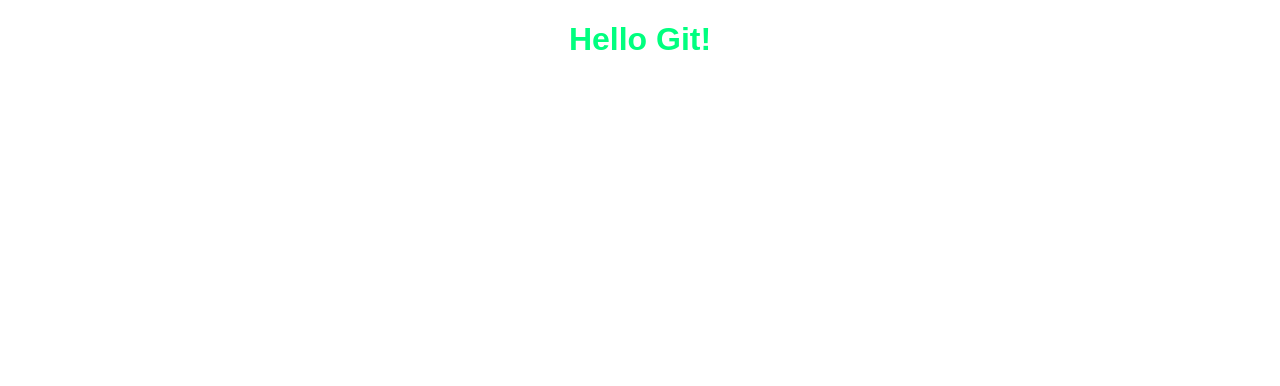
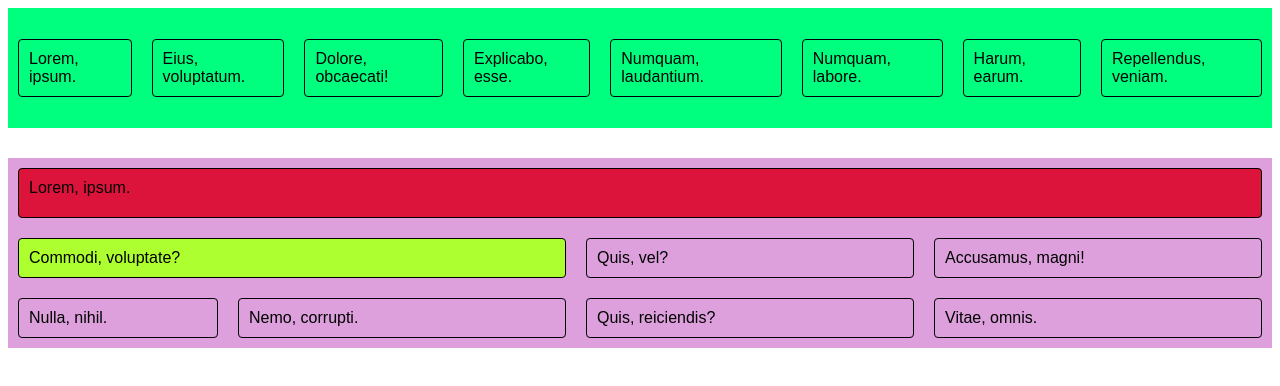
Before and after one commit to Natulya/sb2_2022.09.17, a plain HTML site: page index.html in a window 1280 px wide. Drawn offline with Linux system fonts and the light colour scheme.

Commit message:
Гриды

```diff
--- a/index.html
+++ b/index.html
@@ -5,10 +5,30 @@
     <meta http-equiv="X-UA-Compatible" content="IE=edge">
     <meta name="viewport" content="width=device-width, initial-scale=1.0">
     <title>Hello Git!</title>
-    <!-- link:css -->
     <link rel="stylesheet" href="style.css">
 </head>
+<!-- .box.box$*2>.card*8>lorem2
+ -->
 <body>
- <h1>Hello Git!</h1>
+   <div class="box box1">
+    <div class="card">Lorem, ipsum.</div>
+    <div class="card">Eius, voluptatum.</div>
+    <div class="card">Dolore, obcaecati!</div>
+    <div class="card">Explicabo, esse.</div>
+    <div class="card">Numquam, laudantium.</div>
+    <div class="card">Numquam, labore.</div>
+    <div class="card">Harum, earum.</div>
+    <div class="card">Repellendus, veniam.</div>
+   </div>
+   <div class="box box2">
+    <div class="card">Lorem, ipsum.</div>
+    <div class="card">Commodi, voluptate?</div>
+    <div class="card">Quis, vel?</div>
+    <div class="card">Accusamus, magni!</div>
+    <div class="card">Nulla, nihil.</div>
+    <div class="card">Nemo, corrupti.</div>
+    <div class="card">Quis, reiciendis?</div>
+    <div class="card">Vitae, omnis.</div>
+   </div>
 </body>
 </html>
--- a/style.css
+++ b/style.css
@@ -1,5 +1,51 @@
-h1 {
-    text-align: center;
+body {
     font-family: sans-serif;
-    color: springgreen;
 }
+
+.box {
+    margin-bottom: 30px;
+    padding: 10px;
+    gap: 20px;
+}
+
+.card {
+    padding: 10px;
+    border: 1px solid;
+    border-radius: 4px;
+}
+
+.box1 {
+    background-color: springgreen;
+    display: flex;
+    height: 100px;
+        /* flex-direction: column; */
+    justify-content: space-between;
+    align-items: center;
+}
+
+.box2 {
+    background-color: plum;
+    display: grid;
+    /* grid-template-columns: 100px 300px 1fr; */
+    /* grid-template-columns: repeat(8, 1fr); */
+    grid-template-columns: 200px repeat(3, 1fr);
+    grid-template-rows: 50px;
+}
+
+.box2>.card:nth-child(1) {
+    background-color: crimson;
+    /* grid-column-start: 2;
+    grid-row-start: 3; */
+    /* grid-column-end: 5;
+    grid-column-start: 1; */
+    /* grid-column: 1 / 5; */
+
+    grid-column-end: span 4;
+
+
+}
+
+.box2>.card:nth-child(2) {
+    background-color: greenyellow;
+    grid-column-end: span 2;
+}
```
